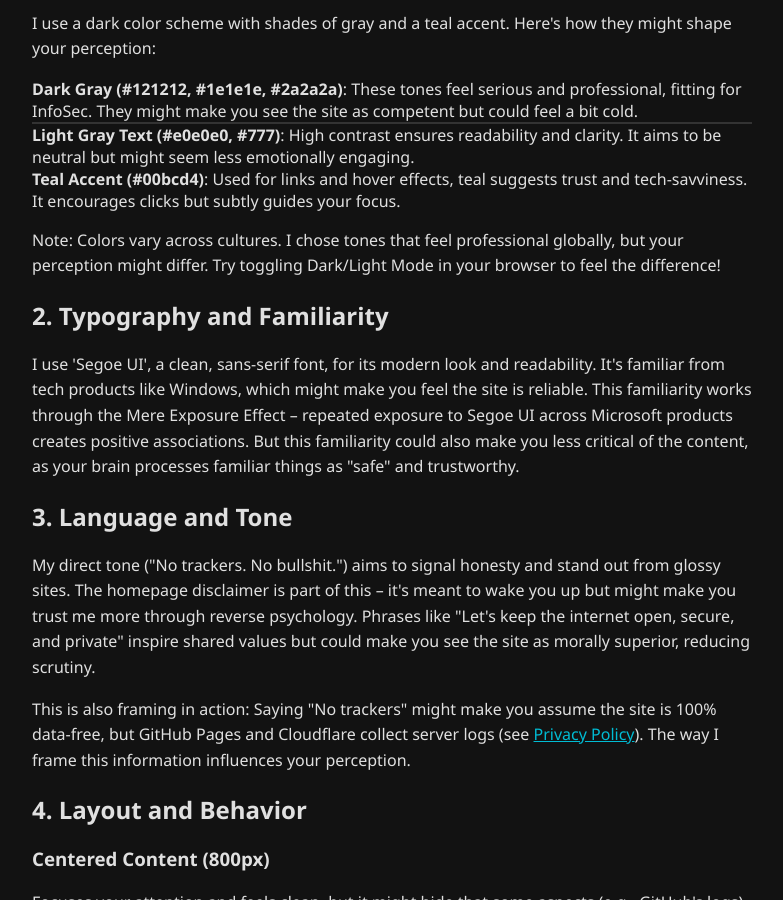
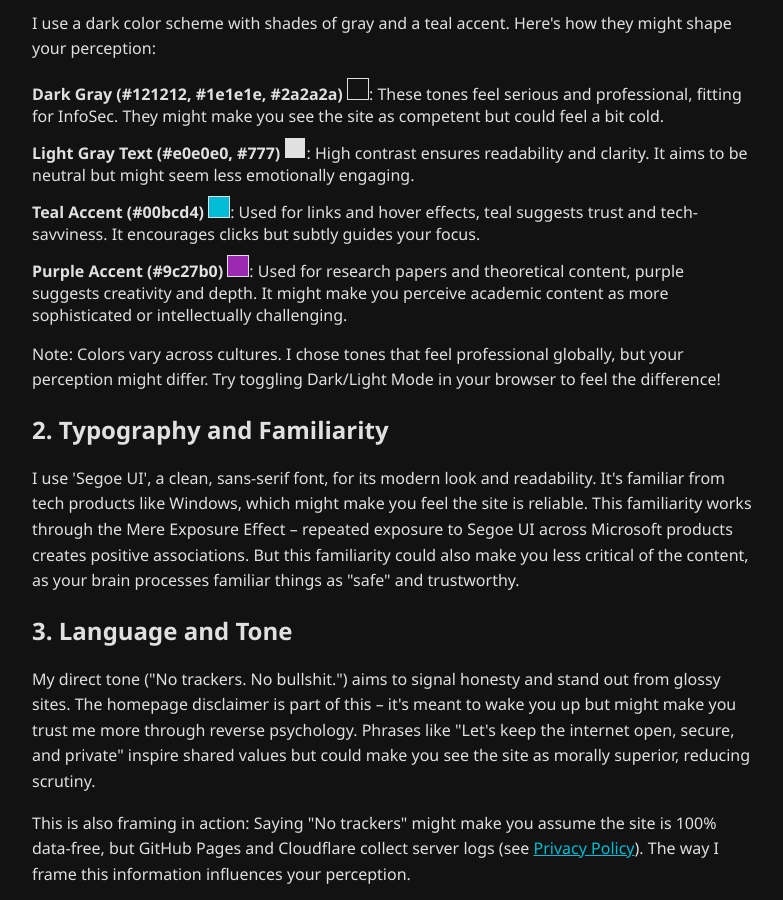
Before and after one commit to SilverHaze99/SilverHaze99.github.io, a Jekyll site: the page built from transparency.md, in a window 1280 px wide and 900 px high, scrolled down 446 px. Shown: the whole window, without its empty margins (248-1031 px from the left). Built offline with Jekyll 4.4.1, drawn with Linux system fonts in a browser that asks for light colours.

Commit message:
Update transparency.md

```diff
--- a/transparency.md
+++ b/transparency.md
@@ -10,26 +10,12 @@ title: Transparency
     <section class="transparency-section">
         <h2>1. Colors and Their Influence</h2>
         <p>I use a dark color scheme with shades of gray and a teal accent. Here's how they might shape your perception:</p>
-        <div class="color-analysis">
-            <div class="color-item">
-                <div class="color-swatch" style="background-color: #121212;"></div>
-                <div class="color-description">
-                    <strong>Dark Gray (#121212, #1e1e1e, #2a2a2a)</strong>: These tones feel serious and professional, fitting for InfoSec. They might make you see the site as competent but could feel a bit cold.
-                </div>
-            </div>
-            <div class="color-item">
-                <div class="color-swatch" style="background-color: #e0e0e0; border: 1px solid #333;"></div>
-                <div class="color-description">
-                    <strong>Light Gray Text (#e0e0e0, #777)</strong>: High contrast ensures readability and clarity. It aims to be neutral but might seem less emotionally engaging.
-                </div>
-            </div>
-            <div class="color-item">
-                <div class="color-swatch" style="background-color: #00bcd4;"></div>
-                <div class="color-description">
-                    <strong>Teal Accent (#00bcd4)</strong>: Used for links and hover effects, teal suggests trust and tech-savviness. It encourages clicks but subtly guides your focus.
-                </div>
-            </div>
-        </div>
+        <ul>
+            <li><strong>Dark Gray (#121212, #1e1e1e, #2a2a2a)</strong> <span style="background-color: #121212; width: 20px; height: 20px; display: inline-block; border: 1px solid #e0e0e0;"></span>: These tones feel serious and professional, fitting for InfoSec. They might make you see the site as competent but could feel a bit cold.</li>
+            <li><strong>Light Gray Text (#e0e0e0, #777)</strong> <span style="background-color: #e0e0e0; width: 20px; height: 20px; display: inline-block; border: 1px solid #121212;"></span>: High contrast ensures readability and clarity. It aims to be neutral but might seem less emotionally engaging.</li>
+            <li><strong>Teal Accent (#00bcd4)</strong> <span style="background-color: #00bcd4; width: 20px; height: 20px; display: inline-block; border: 1px solid #e0e0e0;"></span>: Used for links and hover effects, teal suggests trust and tech-savviness. It encourages clicks but subtly guides your focus.</li>
+            <li><strong>Purple Accent (#9c27b0)</strong> <span style="background-color: #9c27b0; width: 20px; height: 20px; display: inline-block; border: 1px solid #e0e0e0;"></span>: Used for research papers and theoretical content, purple suggests creativity and depth. It might make you perceive academic content as more sophisticated or intellectually challenging.</li>
+        </ul>
         <p class="note">Note: Colors vary across cultures. I chose tones that feel professional globally, but your perception might differ. Try toggling Dark/Light Mode in your browser to feel the difference!</p>
     </section>
     <section class="transparency-section">
```
